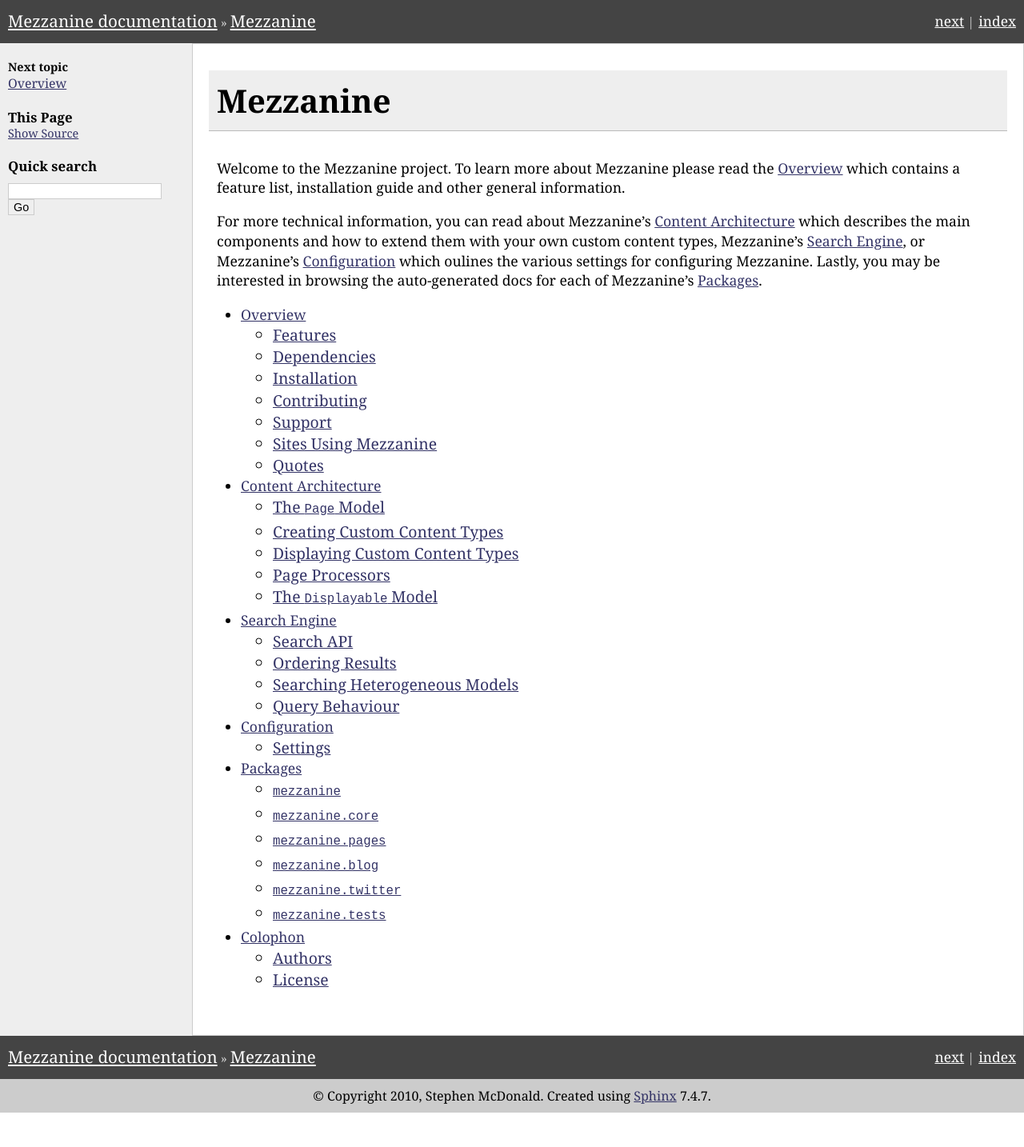
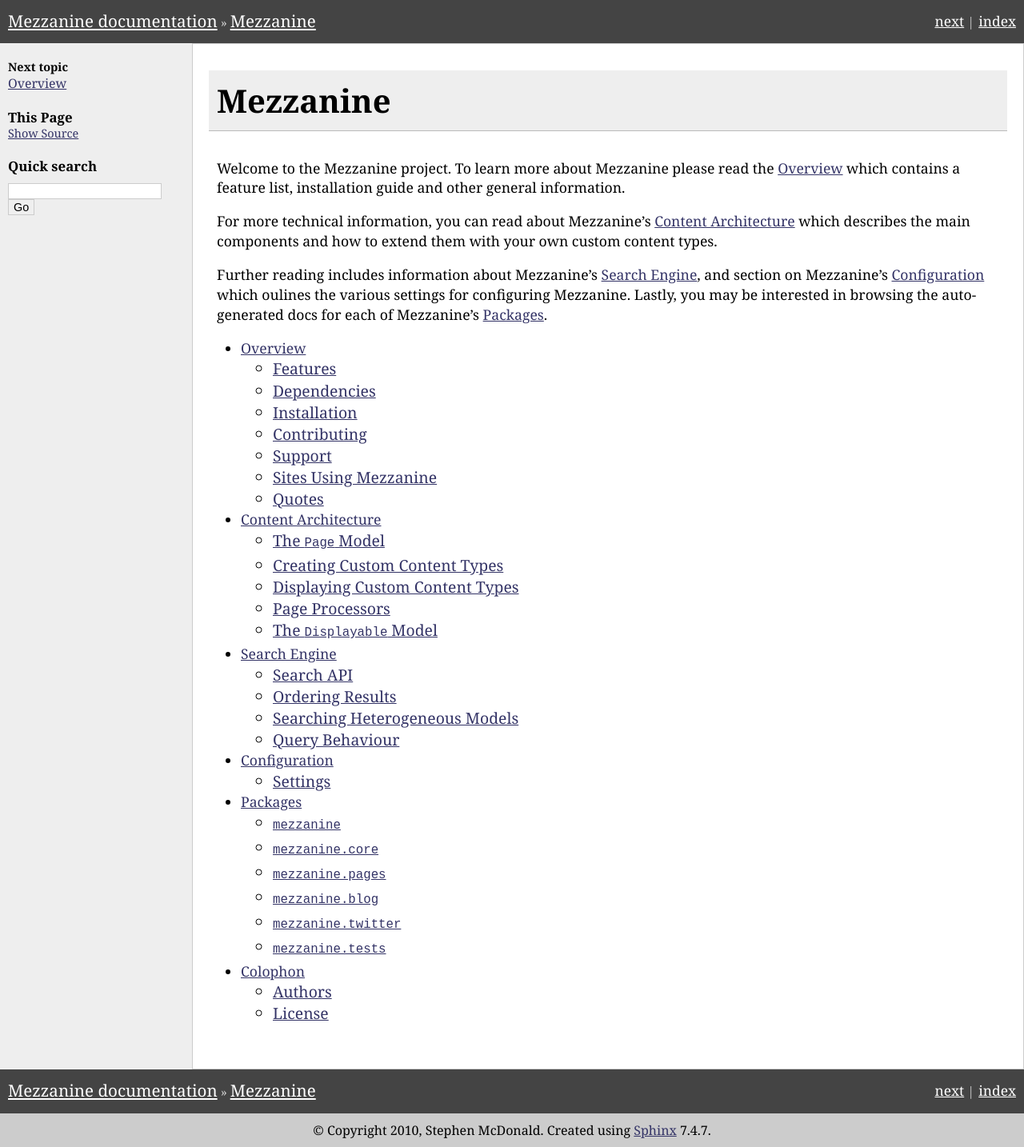
Before and after one commit to alfiecvincent/mezzanine, a Sphinx documentation site: the page built from docs/index.rst, in a window 1280 px wide. Shown: the whole page at 80% size. Built offline with Sphinx 7.4.7, drawn with Linux system fonts in a browser that asks for light colours; the version number could not be read and is left out; before the commit the page ends 1391 px from its top, so only the background shows below that.

Commit message:
Formatting fixes for docs.

```diff
--- a/docs/content-architecture.rst
+++ b/docs/content-architecture.rst
@@ -32,8 +32,8 @@
     from mezzanine.pages.models import Page
 
     # The members of Page will be inherited by the Gallery model, such as
-    # title, slug, WYSIWYG content, etc. In this example the Gallery model is
-    # essentially a container for GalleryImage instances.
+    # title, slug, WYSIWYG content, etc. In this example the Gallery model
+    # is essentially a container for GalleryImage instances.
     class Gallery(Page):
         pass
 
@@ -156,5 +156,6 @@
 Content models that do not inherit from the ``Page`` model described earlier
 should inherit from the ``Displayable`` model if any of the above features
 are required. An example of this can be found in the ``mezzanine.blog``
-application, where ``Blo============gPost`` instances contain their own URLs and views
-that fall outside of the regular URL/view structure of the ``Page`` model.
+application, where ``Blo============gPost`` instances contain their own URLs
+and views that fall outside of the regular URL/view structure of the
+``Page`` model.
--- a/docs/index.rst
+++ b/docs/index.rst
@@ -7,9 +7,13 @@
 other general information.
 
 For more technical information, you can read about Mezzanine's
-:doc:`content-architecture` which describes the main components and how to extend
-them with your own custom content types, Mezzanine's :doc:`search-engine`, or Mezzanine's :doc:`configuration` which oulines the various settings for configuring Mezzanine. Lastly, you may be interested in
-browsing the auto-generated docs for each of Mezzanine's :doc:`packages`.
+:doc:`content-architecture` which describes the main components and how to
+extend them with your own custom content types.
+
+Further reading includes information about Mezzanine's :doc:`search-engine`,
+and section on  Mezzanine's :doc:`configuration` which oulines the various
+settings for configuring Mezzanine. Lastly, you may be interested in browsing
+the auto-generated docs for each of Mezzanine's :doc:`packages`.
 
 .. toctree::
     :maxdepth: 2
--- a/docs/search-engine.rst
+++ b/docs/search-engine.rst
@@ -46,7 +46,8 @@
 
 If ``search_fields`` is not provided in the call to ``search``, the fields
 used will be the default fields specified for the model. These are specified
-by providing a ``search_fields`` attribute on any model that uses the ``SearchableManager``. For example, if we wanted to add search capabilities
+by providing a ``search_fields`` attribute on any model that uses the
+``SearchableManager``. For example, if we wanted to add search capabilities
 to our ``GalleryImage`` model from the previous example in
 :ref:`creating-custom-content-types`::
 
```
